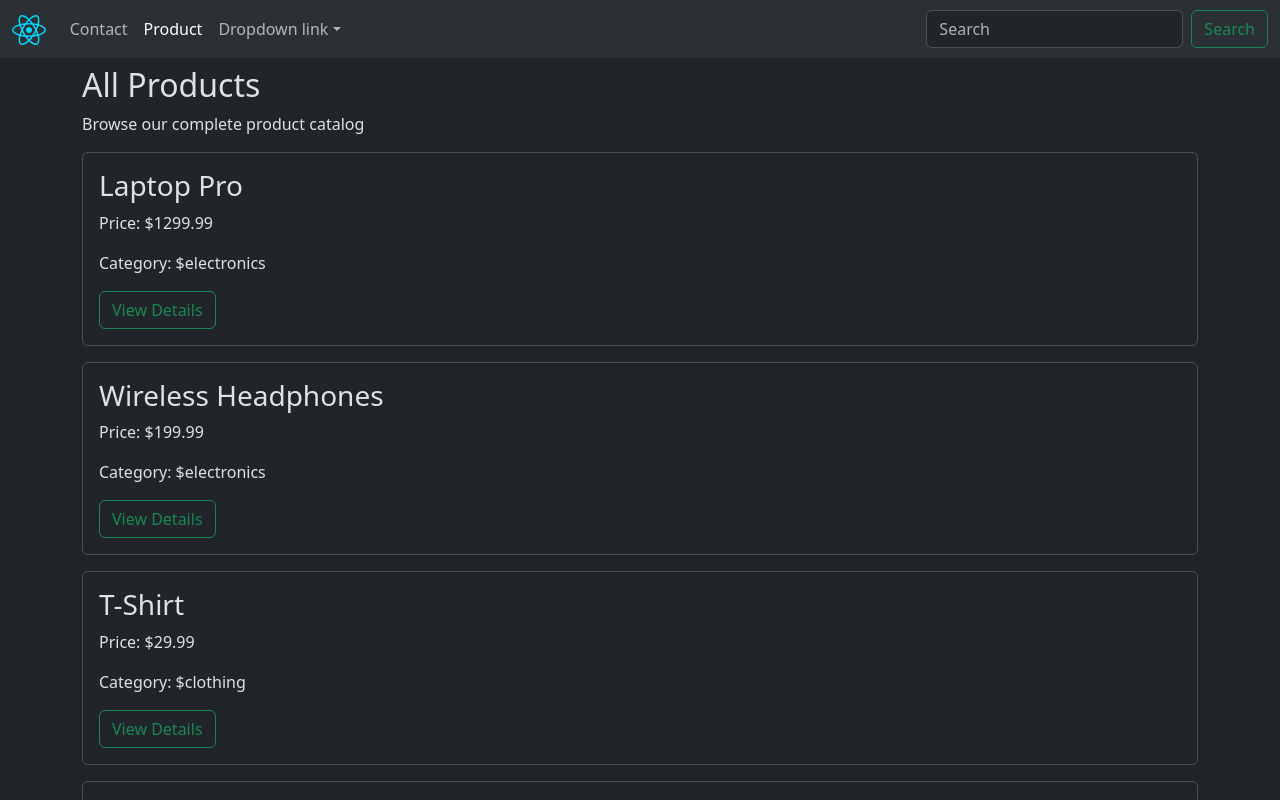
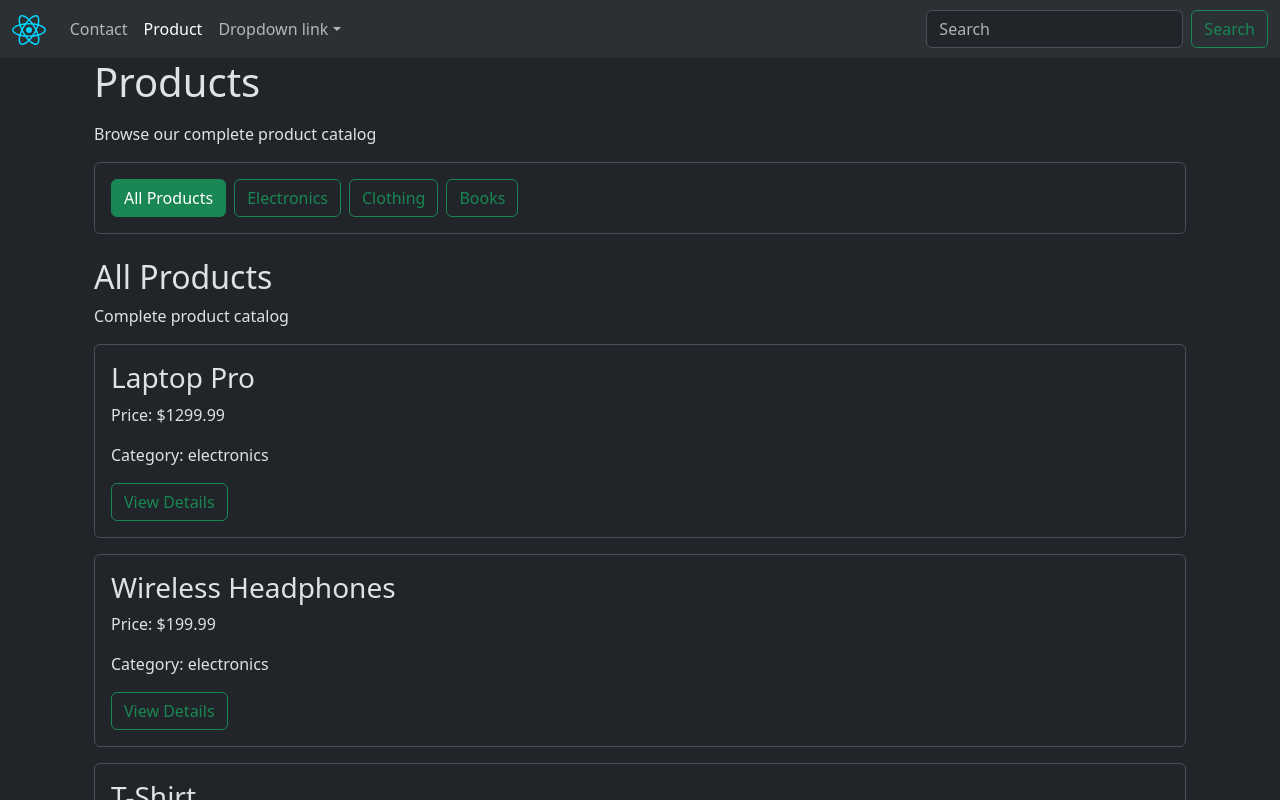
Before and after one commit to codewithEvolg/Routeopedia, a React (Vite) app in the folder routeopedia/: page /products in a window 1280 px wide. Shown: the top 800 px of the page. Built offline with nearby package versions, Linux system fonts and the light colour scheme.

Commit message:
teaching: Nested routes

```diff
--- /dev/null
+++ b/routeopedia/src/layouts/ProductLayout.jsx
@@ -0,0 +1,45 @@
+import { Outlet, NavLink } from "react-router-dom";
+
+function ProductLayout() {
+  return (
+    <div className="container-fluid">
+      <div className="row">
+        <div className="col-12">
+          <h1 className="mb-3">Products</h1>
+          <p>Browse our complete product catalog</p>
+
+          <nav className="mb-3 border rounded">
+            <div className="p-3">
+              <div className="d-flex gap-2 flex-wrap">
+                <NavLink to="/products" end className="btn btn-outline-success">
+                  All Products
+                </NavLink>
+                <NavLink
+                  to="/products/electronics"
+                  className="btn btn-outline-success"
+                >
+                  Electronics
+                </NavLink>
+                <NavLink
+                  to="/products/clothing"
+                  className="btn btn-outline-success"
+                >
+                  Clothing
+                </NavLink>
+                <NavLink
+                  to="/products/books"
+                  className="btn btn-outline-success"
+                >
+                  Books
+                </NavLink>
+              </div>
+            </div>
+          </nav>
+          <Outlet />
+        </div>
+      </div>
+    </div>
+  );
+}
+
+export default ProductLayout;
--- a/routeopedia/src/pages/product/ProductList.jsx
+++ b/routeopedia/src/pages/product/ProductList.jsx
@@ -1,19 +1,23 @@
-import React from "react";
 import { allProducts } from "../../data/product";
 import { Link } from "react-router-dom";
 
-const ProductList = () => {
+const ProductList = ({ filterType, title, description }) => {
+  const products =
+    filterType === "all"
+      ? allProducts
+      : allProducts.filter((p) => p.category === filterType);
+
   return (
     <div className="py-2">
-      <h2>All Products</h2>
-      <p>Browse our complete product catalog</p>
+      <h2>{title}</h2>
+      <p>{description}</p>
       <div className="mt-3">
-        {allProducts.map((product) => {
+        {products.map((product) => {
           return (
             <div key={product.id} className="border rounded p-3 mb-3">
               <h3>{product.name}</h3>
               <p>Price: ${product.price}</p>
-              <p>Category: ${product.category}</p>
+              <p>Category: {product.category}</p>
               <Link
                 to={`/products/item/${product.id}`}
                 className="btn btn-outline-success"
--- /dev/null
+++ b/routeopedia/src/pages/product/productCategory/AllProduct.jsx
@@ -0,0 +1,13 @@
+import ProductList from "../ProductList";
+
+const AllProduct = () => {
+  return (
+    <ProductList
+      filterType="all"
+      title="All Products"
+      description="Complete product catalog"
+    />
+  );
+};
+
+export default AllProduct;
--- /dev/null
+++ b/routeopedia/src/pages/product/productCategory/Books.jsx
@@ -0,0 +1,13 @@
+import ProductList from "../ProductList";
+
+const Books = () => {
+  return (
+    <ProductList
+      filterType="books"
+      title="Books"
+      description="Educational and programming books"
+    />
+  );
+};
+
+export default Books;
--- /dev/null
+++ b/routeopedia/src/pages/product/productCategory/Clothing.jsx
@@ -0,0 +1,13 @@
+import ProductList from "../ProductList";
+
+const Clothing = () => {
+  return (
+    <ProductList
+      filterType="clothing"
+      title="Clothing"
+      description="Trendy fashion items."
+    />
+  );
+};
+
+export default Clothing;
--- /dev/null
+++ b/routeopedia/src/pages/product/productCategory/Electronics.jsx
@@ -0,0 +1,13 @@
+import ProductList from "../ProductList";
+
+const Electronics = () => {
+  return (
+    <ProductList
+      filterType="electronics"
+      title="Electronics"
+      description="Latest tech gadgets and devices."
+    />
+  );
+};
+
+export default Electronics;
--- a/routeopedia/src/routes/AppRouter.jsx
+++ b/routeopedia/src/routes/AppRouter.jsx
@@ -4,13 +4,24 @@ import Contact from "../pages/Contact";
 import NotFound from "../pages/NotFound";
 import ProductList from "../pages/product/ProductList";
 import ProductDetail from "../pages/product/ProductDetail";
+import ProductLayout from "../layouts/ProductLayout";
+import AllProduct from "../pages/product/productCategory/AllProduct";
+import Electronics from "../pages/product/productCategory/Electronics";
+import Clothing from "../pages/product/productCategory/Clothing";
+import Books from "../pages/product/productCategory/Books";
 
 const AppRouter = () => {
   return (
     <Routes>
       <Route path="/" element={<Home />} />
       <Route path="/contact" element={<Contact />} />
-      <Route path="/products" element={<ProductList />} />
+      <Route path="/products1" element={<ProductList />} />
+      <Route path="/products" element={<ProductLayout />}>
+        <Route index element={<AllProduct />} />
+        <Route path="electronics" element={<Electronics />} />
+        <Route path="clothing" element={<Clothing />} />
+        <Route path="books" element={<Books />} />
+      </Route>
       <Route path="/products/item/:id" element={<ProductDetail />} />
       <Route path="*" element={<NotFound />} />
     </Routes>
```
